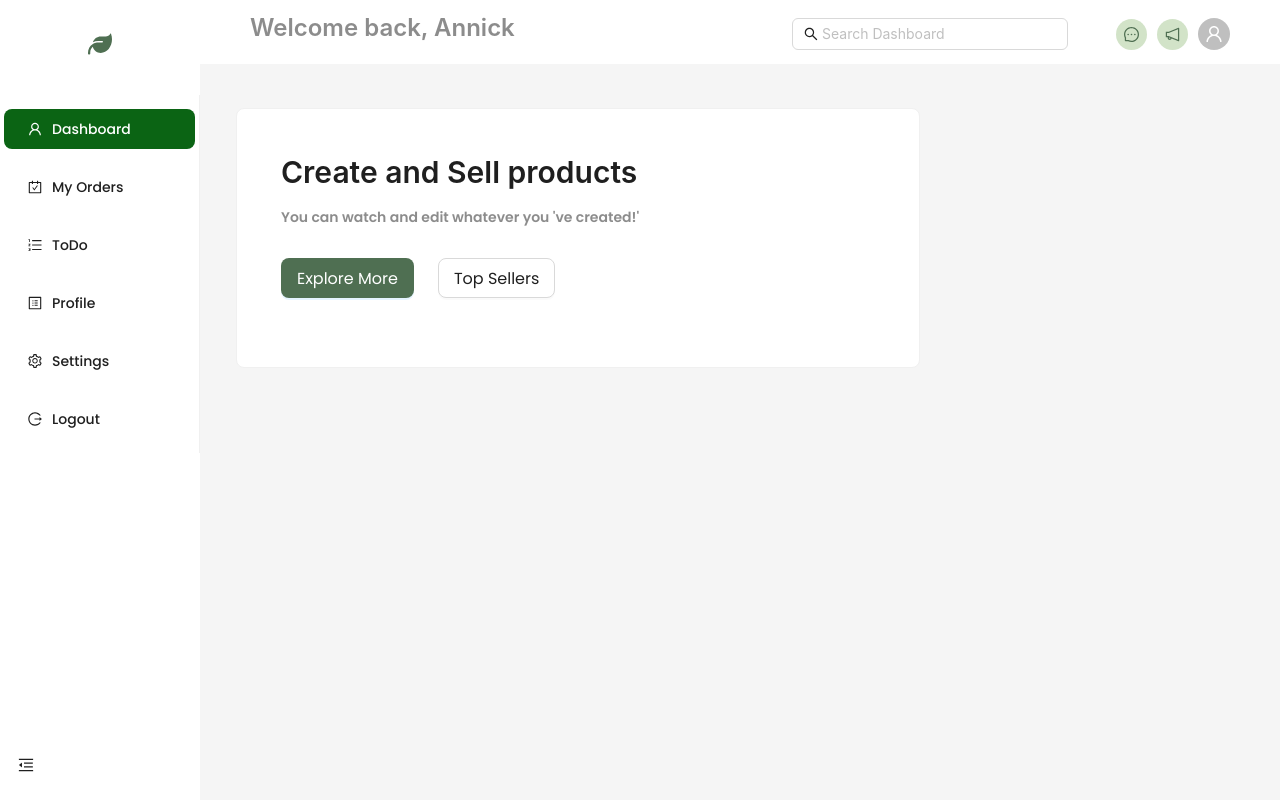
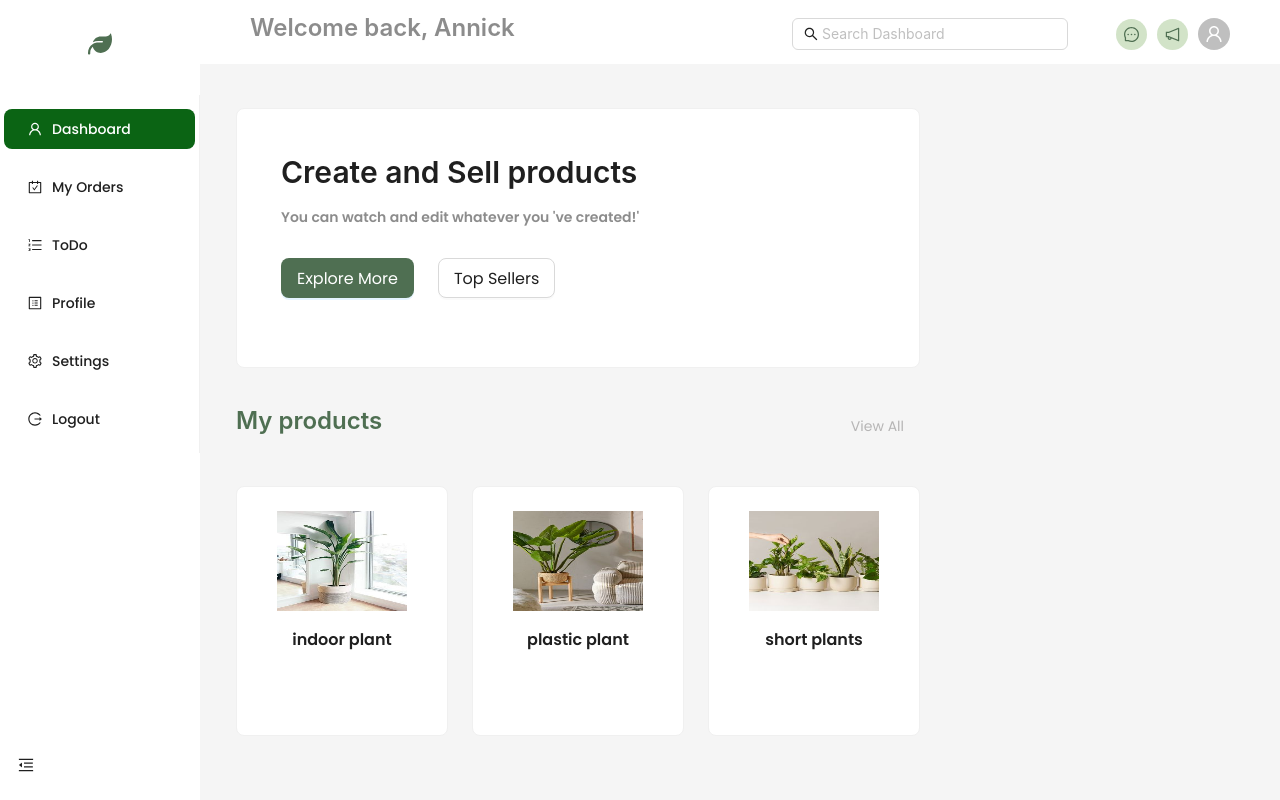
Before and after one commit to annick975/Ant_design, a React (Vite) app: page / in a window 1280 px wide. Built offline with nearby package versions, Linux system fonts and the light colour scheme.

Commit message:
Slight Changes

```diff
--- a/src/App.css
+++ b/src/App.css
@@ -79,3 +79,11 @@
 .gray--color {
   color: rgb(182, 181, 181) !important;
 }
+
+/* Plant lists */
+
+.plant-card {
+  flex: 1;
+  height: 250px;
+  text-align: center;
+}
--- a/src/components/MainContent.tsx
+++ b/src/components/MainContent.tsx
@@ -1,9 +1,11 @@
 import { Flex } from "antd";
 import Banner from "./Banner";
+import ProductList from "./ProductList";
 function MainContent() {
   return  <div style={{ flex: 1}}>
     <Flex vertical gap="2.3rem">
 <Banner />
+<ProductList />
     </Flex>
   </div>
 }
--- a/src/components/ProductList.tsx
+++ b/src/components/ProductList.tsx
@@ -1,7 +1,8 @@
-import React from 'react';
-import { Button, Flex, Typography } from "antd";
+import React from "react";
+import { Button, Card, Flex, Image, Typography } from "antd";
 import PlantData from "../PlantData.ts";
 
+const { Meta } = Card;
 const ProductList: React.FC = () => {
   return (
     <>
@@ -16,14 +17,18 @@ const ProductList: React.FC = () => {
 
       <Flex align="center" gap="large">
         {PlantData.map((plant) => (
-          <div key={plant.id}>
-            <Typography.Text>{plant.name}</Typography.Text>
-            <img src={plant.picture} alt={plant.name} style={{ width: '100px', height: '100px' }} />
-          </div>
+          <Card key={plant.id} hoverable className="plant-card">
+            <Image
+              src={plant.picture}
+              alt={plant.name}
+              style={{ width: "130px", height: "100px" }}
+            />
+            <Meta title={plant.name} style={{marginTop: "1rem"}}/>
+          </Card>
         ))}
       </Flex>
     </>
   );
-}
+};
 
 export default ProductList;
```
Also changed, not shown: src/components/SellerLists.tsx (added).
